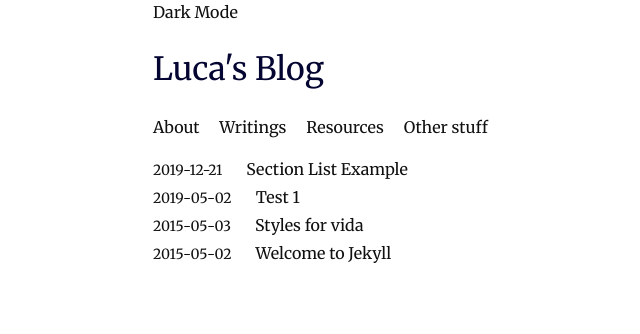
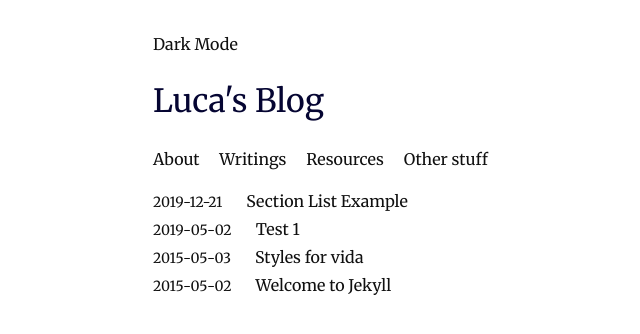
Before and after one commit to nan-dre/nan-dre.github.io, a Jekyll site: the page built from index.html, in a window 1280 px wide. Shown: the top 334 px of the page, without its empty margins (103-743 px from the left). Built offline with Jekyll 4.4.1, drawn with Linux system fonts in a browser that asks for light colours.

Commit message:
Dark mode button padding

```diff
--- a/_sass/_base.scss
+++ b/_sass/_base.scss
@@ -102,6 +102,7 @@ main {
     max-width: 48rem;
     margin: 0 auto 3rem;
     padding: 0 2rem;
+    padding-top: 2rem;
 }
 .site-header {
     .site-title {
@@ -124,9 +125,6 @@ main {
                 margin-left: 1rem;
             }
         }
-    }
-    .button-container{
-      top: 30px;
     }
 }
 .posts {
```
Also changed, not shown: 2 other files.
